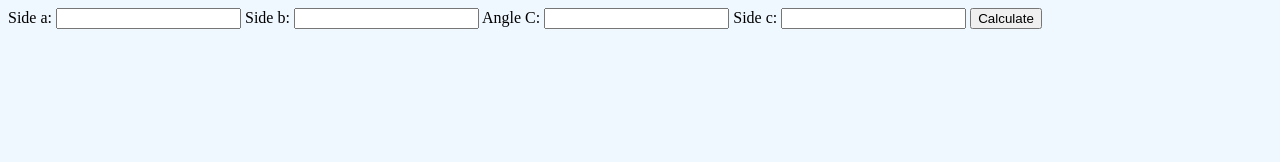
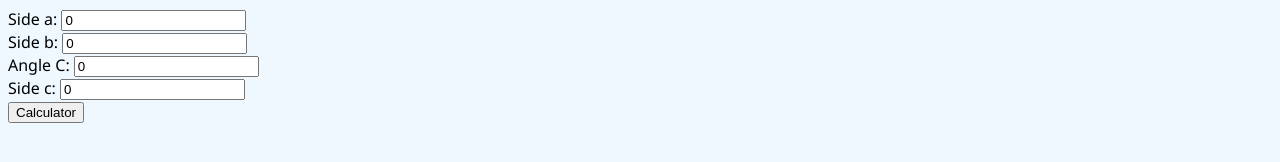
Before and after one commit to TharissT/Vanilla-Javascript-Assignment-Three---Thariss-Thavakumar, a plain HTML site: page index.html in a window 1280 px wide. Drawn offline with Linux system fonts and the light colour scheme.

Commit message:
Coded some Java Script, need to link my buttons; for future references

```diff
--- a/index.html
+++ b/index.html
@@ -9,20 +9,21 @@
 </head>
     <form>
         <lavel for="sidea">Side a:</label>
-        <input type="text" id="sidea" name="sidea">
+        <input type="text" id="sidea" name="sidea" value ="0"> <br>
 
         <label for="sideb">Side b:</label>
-        <input type ="text" id="sideb" name="sideb">
+        <input type ="text" id="sideb" name="sideb" value ="0"> <br>
 
         <label for ="angleC">Angle C:</label>
-        <input type="text" id="angleC" name="angleC">
+        <input type="text" id="angleC" name="angleC" value ="0"><br>
 
         <label for="sidec">Side c:</label>
-        <input type ="text" id="sidec" name="sidec">
+        <input type ="text" id="sidec" name="sidec" value ="0"readonly> <br>
 
-        <button type="button" onclick="calculate()">Calculate</button>
+        <button type="button" onclick="Coslaw()" value="Calculate"> Calculator</button>
     </label>
     </form>
+        <script src="script.js"></script>
 
 <body>
 
--- a/script.js
+++ b/script.js
@@ -0,0 +1,8 @@
+function Coslaw() {
+    const a = parseFloat(document.getElementById("side_a").value);
+    const b = parseFloat(document.getElementById("side_b").value);
+    const c = parseFloat(document.getElementById("side_c").value) * (Math.PI / 100);
+
+    const c_length = Math.sqrt(a * a + b * b - (2 * a * b * Math.cos(C)));
+    document.getElementById("sidec").value = c_length.toFixed(2);
+}
--- a/style.css
+++ b/style.css
@@ -1,3 +1,4 @@
 body {
     background-color: aliceblue;
+    font-family:'Segoe UI', Tahoma, Geneva, Verdana, sans-serif;
 }
```
